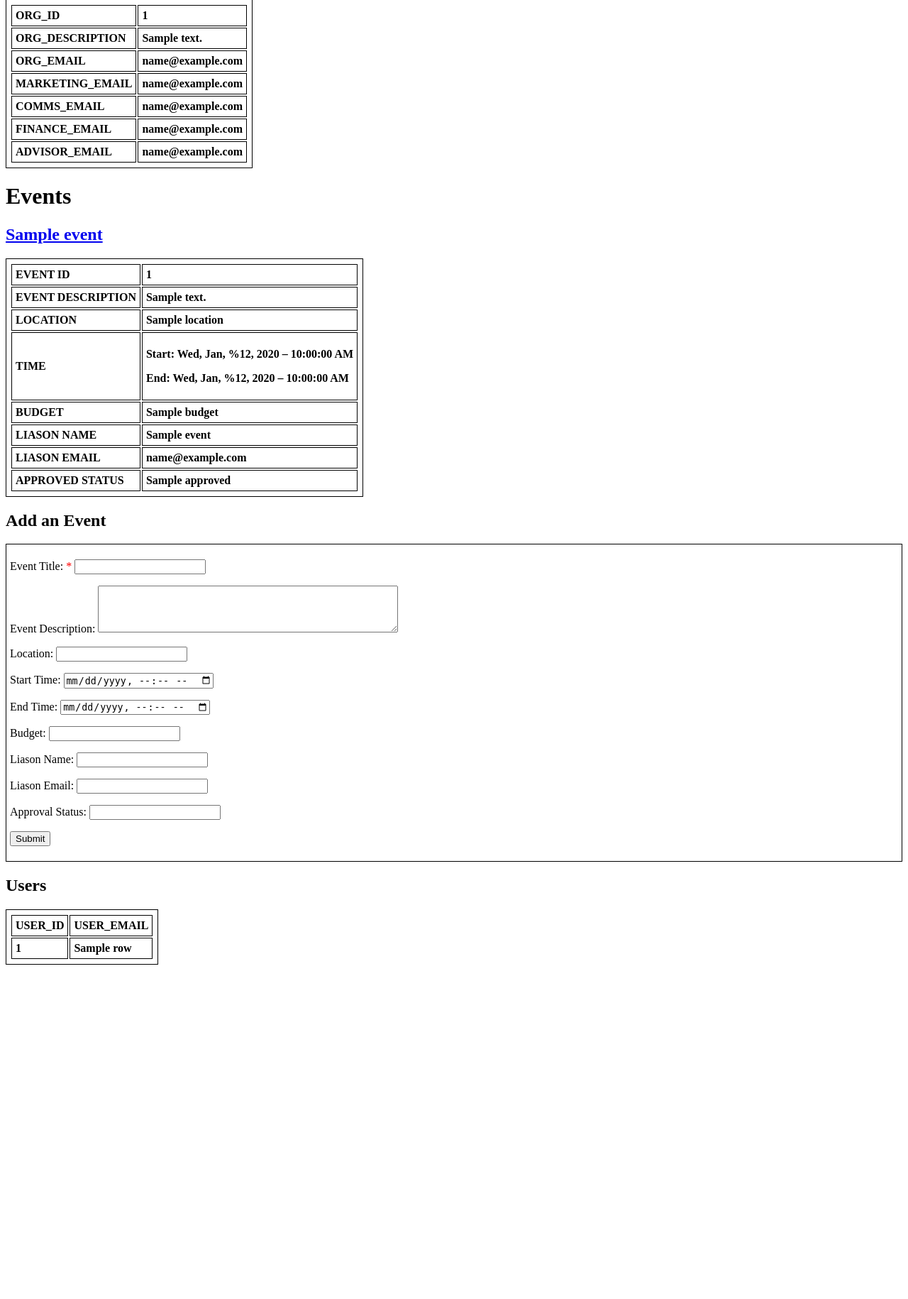
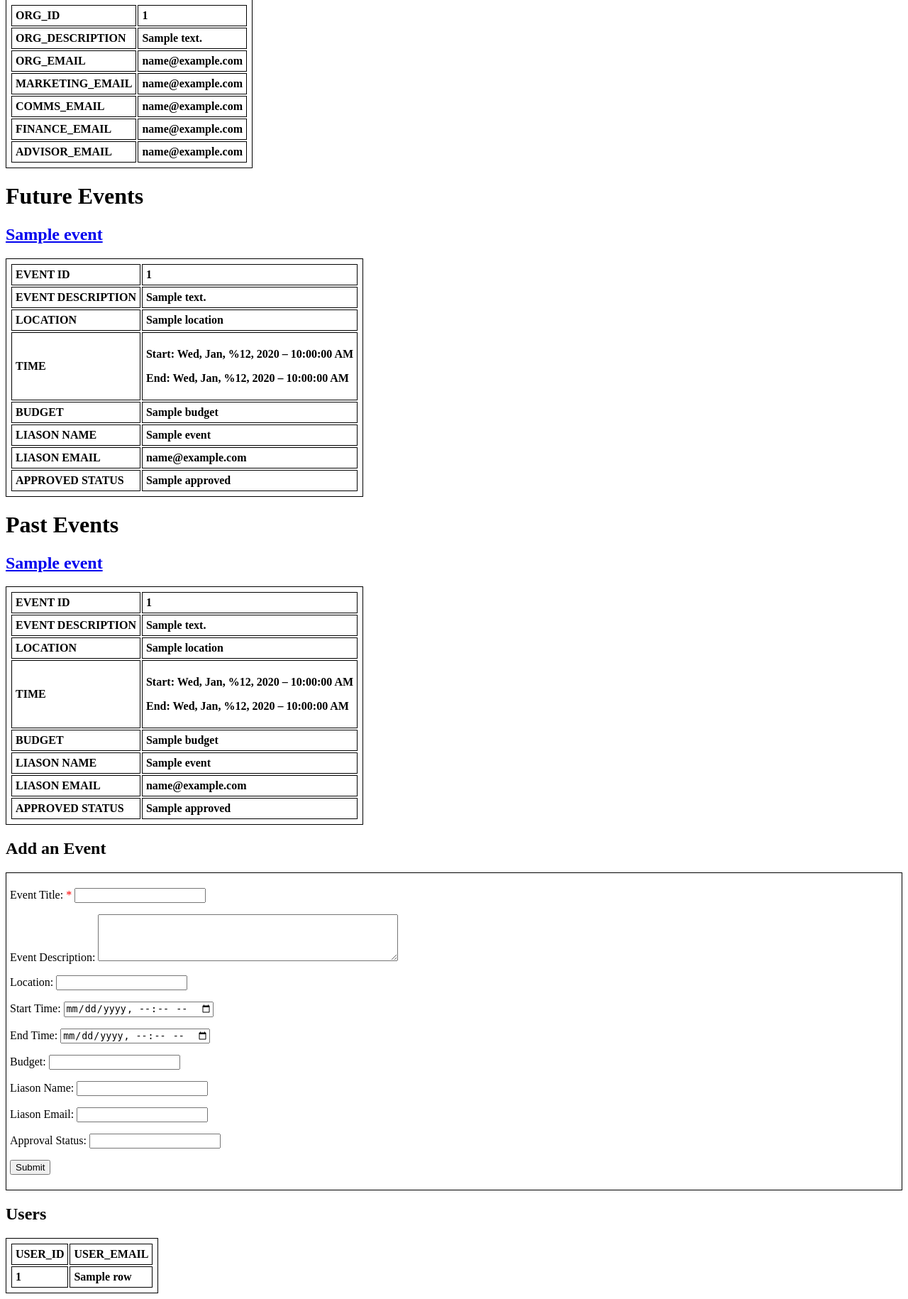
Before and after one commit to lucyc166/w4111-proj, a Flask app: template templates/org_profile.html in a window 1280 px wide. Shown: the part 99-1929 px from the top of the page at 71% size. Before the commit the page ends 1458 px from the top, so only its background shows below. Run offline with Flask 3, Linux system fonts and the light colour scheme; the template is opened without the code that fills it: most values are stand-ins (such as "Sample title", 1, 10 or a date in 2020); lists and menus that the app fills with data are empty; parts of the project's set-up code (start-up, migrations or seed data) failed here and were passed over.

Commit message:
list past and future events on org profile

```diff
--- a/server1.py
+++ b/server1.py
@@ -144,14 +144,21 @@ def org_profile(org_id):
         users.append(result)
     print(result)
 
-    # grab events affiliated with org
-    select_query = "SELECT E.event_id, E.title, E.approved, E.liason_name, E.liason_email, E.description, E.location, E.datetime_start, E.datetime_end, E.budget FROM events E, hosts H WHERE E.event_id = H.event_id and H.org_id = '%s'" % (org_id)
+    # grab PAST events affiliated with org
+    select_query = "SELECT E.event_id, E.title, E.approved, E.liason_name, E.liason_email, E.description, E.location, E.datetime_start, E.datetime_end, E.budget FROM events E, hosts H WHERE E.event_id = H.event_id and H.org_id = '%s' and E.datetime_start <= now() ORDER BY E.datetime_start" % (org_id)
     cursor = g.conn.execute(text(select_query))
-    events = []
+    past_events = []
     for result in cursor:
-        events.append(result)
+        past_events.append(result)
 
-    return render_template("org_profile.html", org = org, users = users, events = events)
+    # FUTURE events
+    select_query = "SELECT E.event_id, E.title, E.approved, E.liason_name, E.liason_email, E.description, E.location, E.datetime_start, E.datetime_end, E.budget FROM events E, hosts H WHERE E.event_id = H.event_id and H.org_id = '%s' and E.datetime_start > now() ORDER BY E.datetime_start" % (org_id)
+    cursor = g.conn.execute(text(select_query))
+    future_events = []
+    for result in cursor:
+        future_events.append(result)
+
+    return render_template("org_profile.html", org = org, users = users, past_events = past_events, future_events = future_events)
 
 # url routing for custom events page
 @app.route('/event/<event_id>')
--- a/templates/org_profile.html
+++ b/templates/org_profile.html
@@ -43,9 +43,9 @@ Email Organization:</a> {{org.org_email}}, {{ org.marketing_email }}, {{ org.com
   </table>
 
 
-<h1>Events</h1>
+<h1>Future Events</h1>
 
-{% for event in events %}
+{% for event in future_events %}
 <h2><a href="/event/{{event[0]}}">{{ event[1] }}</a></h2>
 
 <table>
@@ -86,6 +86,50 @@ Email Organization:</a> {{org.org_email}}, {{ org.marketing_email }}, {{ org.com
 {% endfor %}
 
 
+<h1>Past Events</h1>
+
+{% for event in past_events %}
+<h2><a href="/event/{{event[0]}}">{{ event[1] }}</a></h2>
+
+<table>
+    <tr>
+      <th>EVENT ID</th>
+      <th>{{ event.event_id }}</th>
+    </tr>
+    <tr>
+        <th>EVENT DESCRIPTION</th>
+        <th>{{ event.description }}</th>
+    </tr>
+    <tr>
+        <th>LOCATION</th>
+        <th>{{ event.location }}</th>
+    </tr>
+    <tr>
+        <th>TIME</th>
+        <th><p>Start: {{ event.datetime_start.strftime("%a, %b, %12, %Y – %-I:%M:%S %p") }}</p>
+        <p>End: {{ event.datetime_end.strftime("%a, %b, %12, %Y – %-I:%M:%S %p") }}</p></th>
+    </tr>
+    <tr>
+        <th>BUDGET</th>
+        <th>{{ event.budget }}</th>
+    </tr>
+    <tr>
+        <th>LIASON NAME</th>
+        <th> {{ event.liason_name }}</th>
+    </tr>
+    <tr>
+        <th>LIASON EMAIL</th>
+        <th> {{ event.liason_email }}</th>
+    </tr>
+    <tr>
+        <th>APPROVED STATUS</th>
+        <th>{{ event.approved }}</th>
+    </tr>
+</table>
+{% endfor %}
+
+
+
 <h2>Add an Event</h2>
 <form action="{{ url_for('add_event', org_id = org.org_id) }}" method = "POST"><!-- ** figure out what to put for action -->
 <p> Event Title: <span>*</span> <input type = "text" name = "title" required/></p>
```
